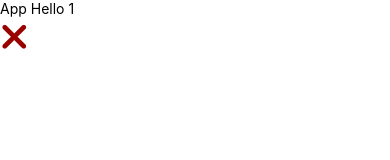
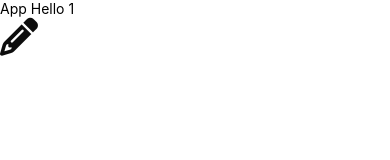
Before and after one commit to neerajdoharey/zerokata, a React Native app: screen / in a window 390 px wide. Shown: the top 160 px of the page. Built offline with nearby package versions, Linux system fonts and the light colour scheme.

Commit message:
Add icon

```diff
--- a/src/App.tsx
+++ b/src/App.tsx
@@ -5,7 +5,7 @@ const App = () => {
   return (
     <SafeAreaView>
       <Text>App Hello 1</Text>
-      <Icons name={'cross'}/>
+      <Icons name={'pencil'}/>
     </SafeAreaView>
   )
 }
--- a/src/components/Icons.tsx
+++ b/src/components/Icons.tsx
@@ -10,12 +10,15 @@ type IconsProps = PropsWithChildren<{
 const Icons = ({name}:IconsProps) => {
   switch (name) {
     case 'circle':
-      return <Icon name='circle' size={38} color="#900" />
+      return <Icon name='circle' size={38} color="#F7CD2E" />
       break;
 
     case 'cross':
-      return <Icon name='xmark' size={38} color="#900" />
+      return <Icon name='xmark' size={38} color="#38CC77" />
       break;
+
+    default:
+      return <Icon name='pencil' size={38} color="#0D0D0D" />
   }
 }
 
```
